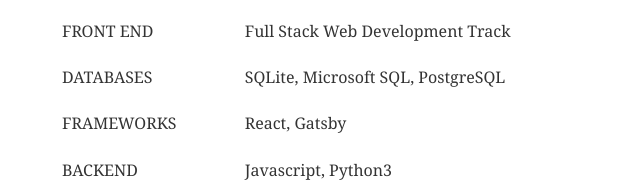
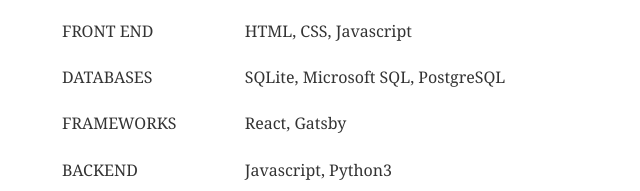
Before and after one commit to michaelagard/dev-blog, a Gatsby site: page /resume in a window 1280 px wide. Shown: the part 538-729 px from the top of the page, 317-957 px from the left. Built offline with nearby package versions, Linux system fonts and the light colour scheme; Gatsby itself is replaced by a stand-in of ours; some packages are replaced by stand-ins of ours; what typography-theme-github would draw is missing.

Commit message:
fixed typo

```diff
--- a/src/pages/resume.js
+++ b/src/pages/resume.js
@@ -53,7 +53,7 @@
                 FRONT END
             </SectionCol1>
               <SectionCol2>
-                <ColSummary>Full Stack Web Development Track</ColSummary>
+                <ColSummary>HTML, CSS, Javascript</ColSummary>
               </SectionCol2>
             </SectionRow>
             <SectionRow>
```
